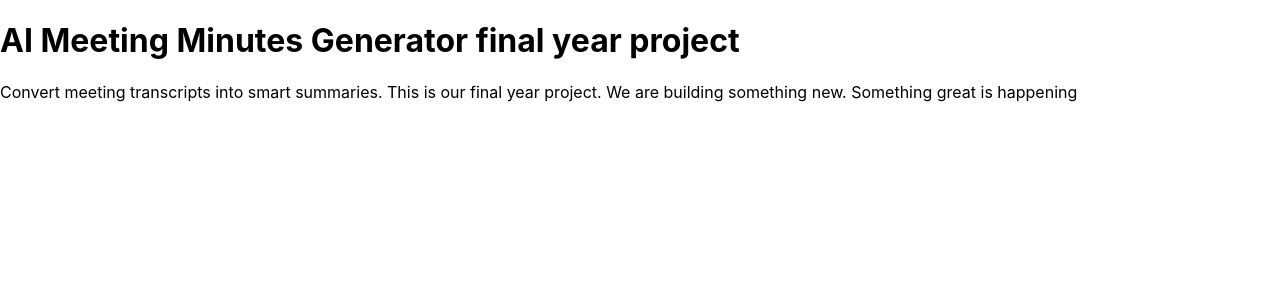
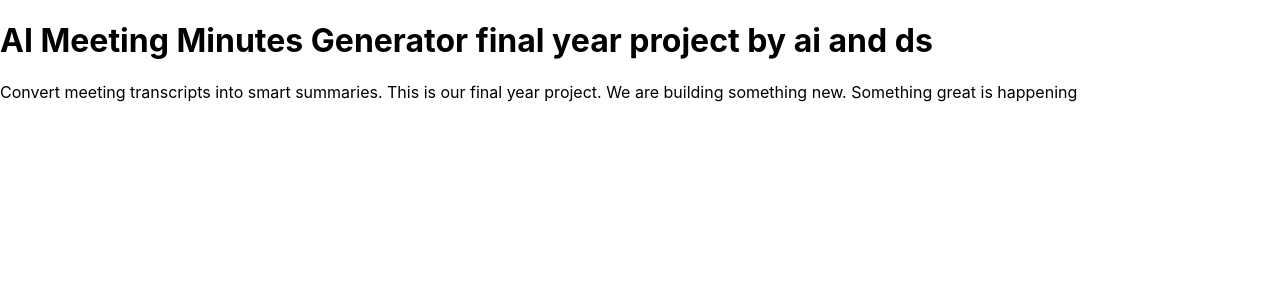
Before and after one commit to vishalmotionwork-lang/MeetPilotAI, a React (Create React App) app in the folder frontend/: page / in a window 1280 px wide. Shown: the top 300 px of the page. Built offline with nearby package versions, Linux system fonts and the light colour scheme.

Commit message:
changed a bit

```diff
--- a/frontend/src/pages/LandingPage.js
+++ b/frontend/src/pages/LandingPage.js
@@ -3,7 +3,7 @@ import React from "react";
 function LandingPage() {
   return (
     <div>
-      <h1>AI Meeting Minutes Generator final year project</h1>
+      <h1>AI Meeting Minutes Generator final year project by ai and ds</h1>
       <p>Convert meeting transcripts into smart summaries. This is our final year project. We are  building something new. Something great is happening</p>
     </div>
   );
```
